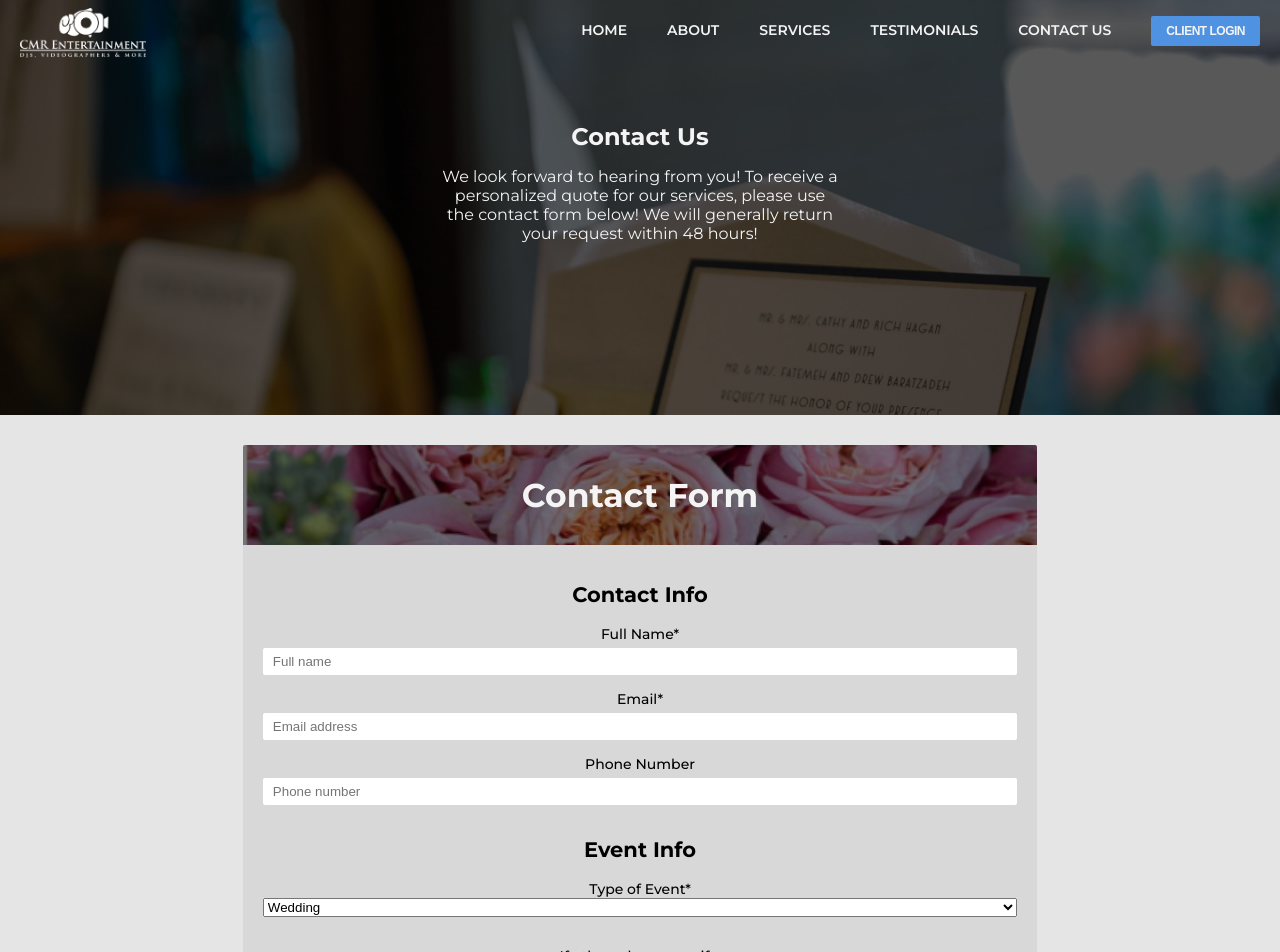
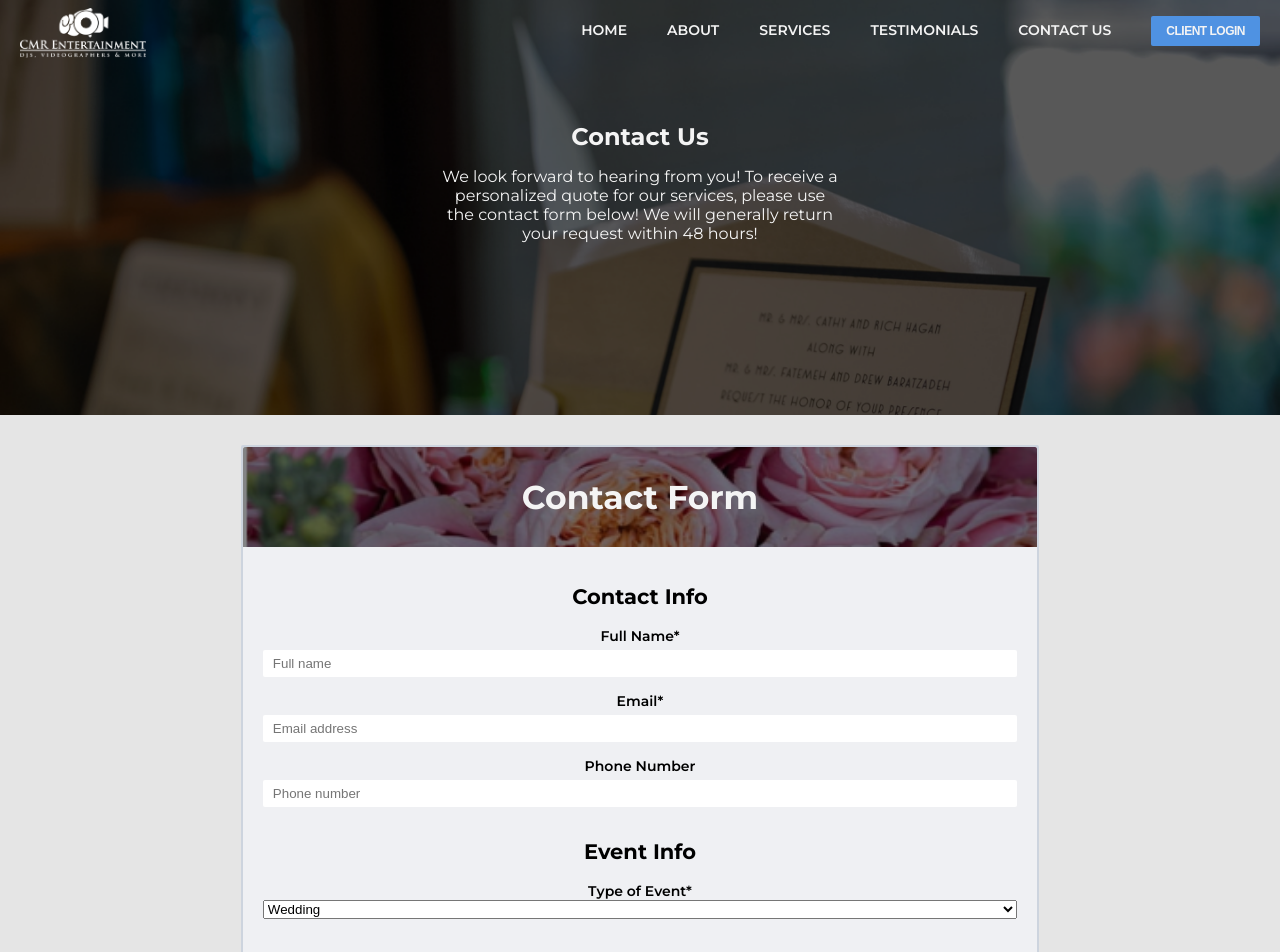
Before and after one commit to crinaldi44/CMR-Entertainment, a React (Create React App) app: page /contact in a window 1280 px wide. Shown: the top 952 px of the page. Built offline with nearby package versions, Linux system fonts and the light colour scheme.

Commit message:
ContactForm: Background and border change

```diff
--- a/src/components/contact/ContactForm.css
+++ b/src/components/contact/ContactForm.css
@@ -1,13 +1,16 @@
 .form__container {
     min-width: 50%;
     margin: 30px;
-    background-color: #d8d8d8;
+    background-color: #EFF0F3;
     opacity: 0;
     animation: slideup 300ms;
     animation-fill-mode: forwards;
     animation-delay: 500ms;
     color: var(--primary-co);
     border-radius: 2px;
+    border-style: solid;
+    border-color: #CDD4DE;
+    border-width: 2px;
 }
 
 .form__container i {
@@ -16,7 +19,7 @@
 }
 
 .form__container label {
-    font-weight: 500;
+    font-weight: 600;
 }
 
 .form__header {
```
